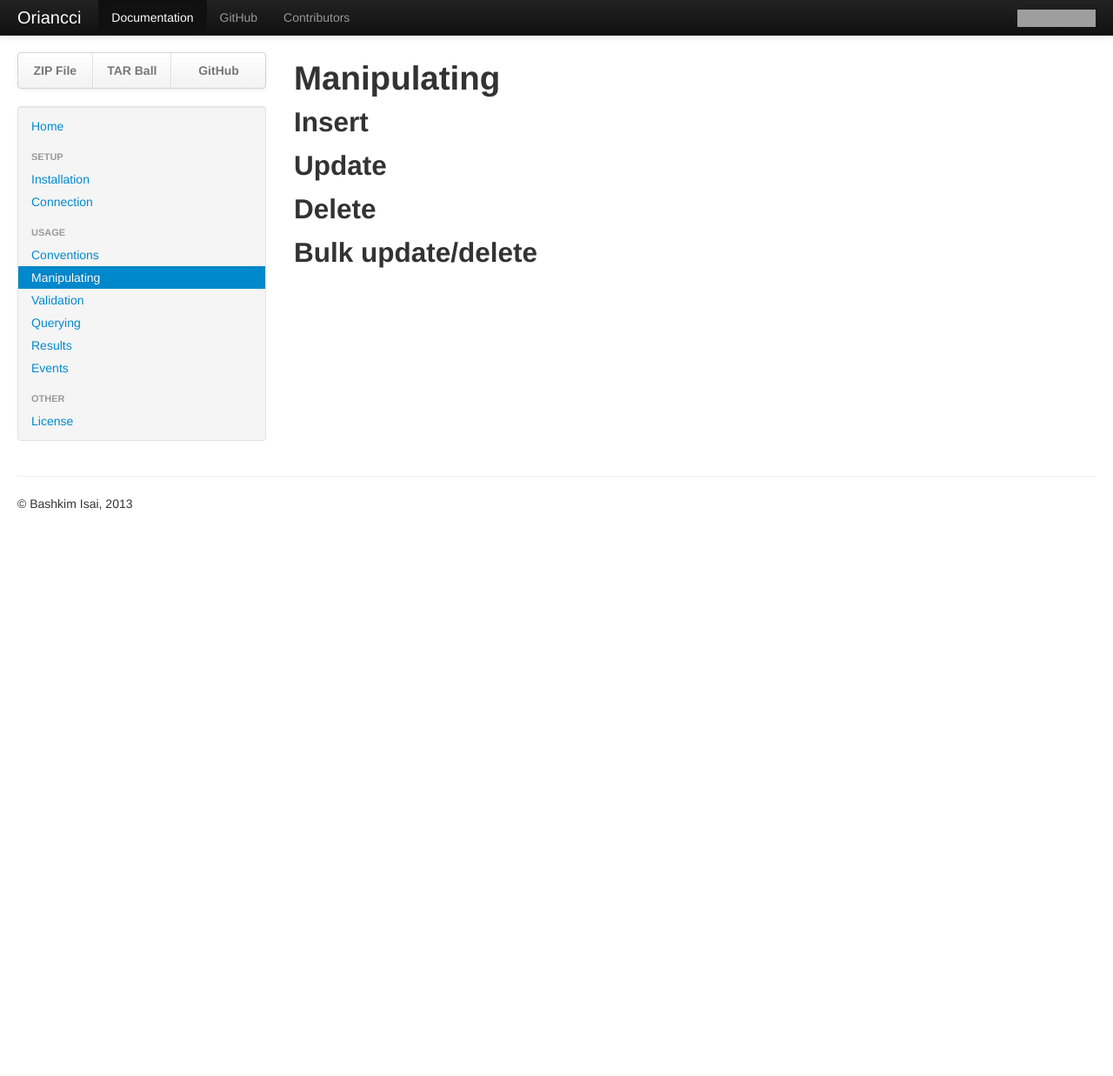
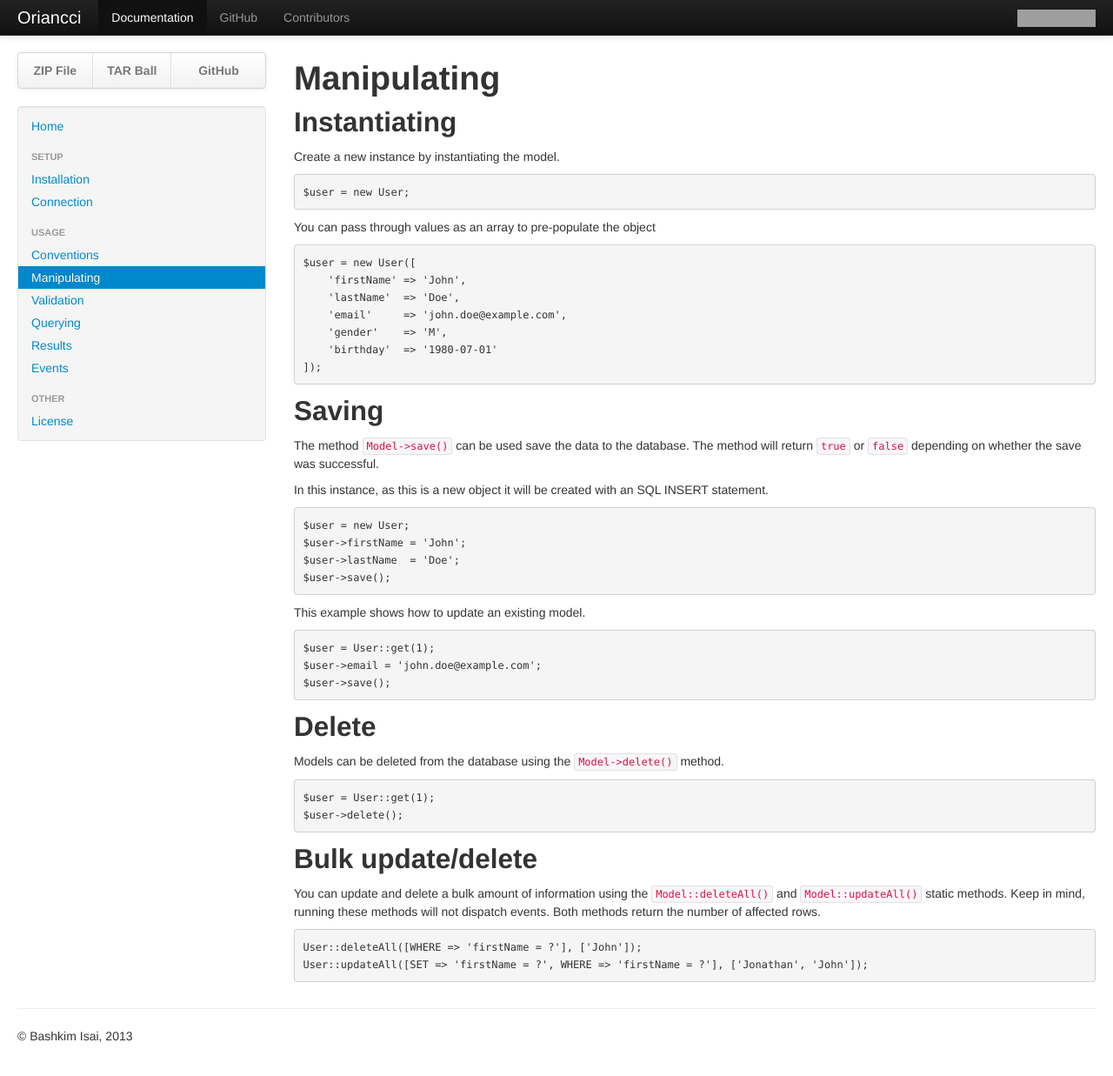
Before and after one commit to bashaus/oriancci, a Jekyll site: the page built from docs/Manipulating.md, in a window 1280 px wide and 1251 px high. Shown: the top 1237 px of the window at 87% size. Built offline with Jekyll 4.4.1, drawn with Linux system fonts in a browser that asks for light colours; grey boxes are pictures that could not be loaded.

Commit message:
Added information about manipulating objects

```diff
--- a/docs/Manipulating.md
+++ b/docs/Manipulating.md
@@ -6,10 +6,49 @@ title : Manipulating
 
 # Manipulating
 
-## Insert
+## Instantiating
 
-## Update
+Create a new instance by instantiating the model.
+
+    $user = new User;
+
+You can pass through values as an array to pre-populate the object
+
+    $user = new User([
+        'firstName' => 'John',
+        'lastName'  => 'Doe',
+        'email'     => 'john.doe@example.com',
+        'gender'    => 'M',
+        'birthday'  => '1980-07-01'
+    ]);
+
+## Saving
+
+The method `Model->save()` can be used save the data to the database. The method will return `true` or `false` depending on whether the save was successful.
+
+In this instance, as this is a new object it will be created with an SQL INSERT statement.
+
+    $user = new User;
+    $user->firstName = 'John';
+    $user->lastName  = 'Doe';
+    $user->save();
+
+This example shows how to update an existing model.
+
+    $user = User::get(1);
+    $user->email = 'john.doe@example.com';
+    $user->save();
 
 ## Delete
 
+Models can be deleted from the database using the `Model->delete()` method.
+
+    $user = User::get(1);
+    $user->delete();
+
 ## Bulk update/delete
+
+You can update and delete a bulk amount of information using the `Model::deleteAll()` and `Model::updateAll()` static methods. Keep in mind, running these methods will not dispatch events. Both methods return the number of affected rows.
+
+    User::deleteAll([WHERE => 'firstName = ?'], ['John']);
+    User::updateAll([SET => 'firstName = ?', WHERE => 'firstName = ?'], ['Jonathan', 'John']);
```
